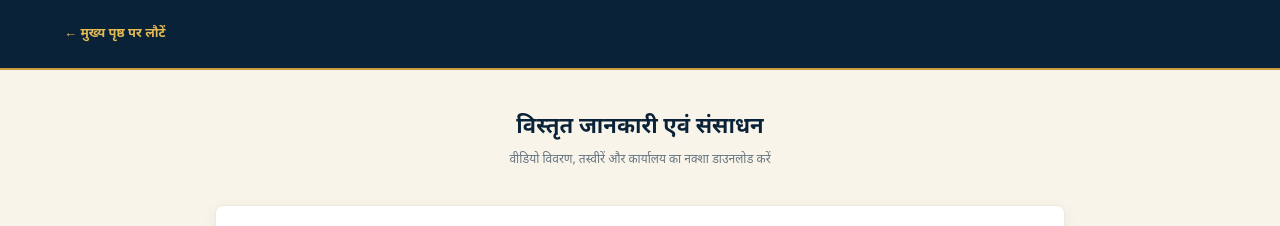
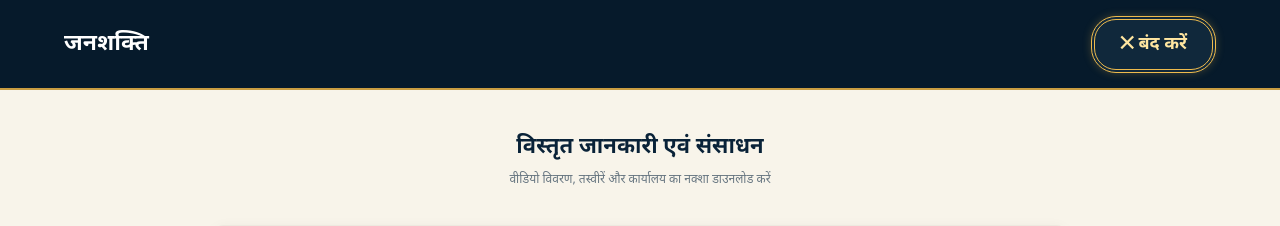
Before and after one commit to aaka9721-beep/janshakti, a plain HTML site: page Bhemeshwerpart2.html in a window 1280 px wide. Shown: the top 226 px of the page. Drawn offline with Linux system fonts and the light colour scheme.

Commit message:
Add files via upload

```diff
--- a/Bhemeshwerpart2.html
+++ b/Bhemeshwerpart2.html
@@ -5,6 +5,7 @@
     <meta charset="UTF-8">
     <meta name="viewport" content="width=device-width, initial-scale=1.0">
     <title>विस्तृत जानकारी एवं संसाधन - जनशक्ति</title>
+
     <style>
         * {
             box-sizing: border-box;
@@ -26,26 +27,39 @@
 
         /* Top Bar */
         .topbar {
-            background: #092238;
-            height: 70px;
+            background: #061a2b;
+            min-height: 90px;
             display: flex;
             align-items: center;
-            padding: 0 5%;
+            justify-content: space-between;
+            padding: 12px 5%;
             border-bottom: 2px solid #c89d42;
         }
 
-        .back-btn {
-            color: #e4bb54;
-            font-size: 13px;
-            font-weight: 600;
-            display: inline-flex;
-            align-items: center;
-            gap: 6px;
-            transition: opacity 0.2s;
+        .brand {
+            color: #ffffff;
+            font-size: 23px;
+            font-weight: 800;
         }
 
-        .back-btn:hover {
-            opacity: 0.8;
+        /* Golden Close Button */
+        .close-btn {
+            color: #ffe6a0;
+            background: #10283b;
+            border: 4px double #eebb4d;
+            border-radius: 25px;
+            padding: 13px 25px;
+            font-size: 18px;
+            font-weight: 800;
+            font-family: inherit;
+            cursor: pointer;
+            box-shadow: 0 0 8px rgba(238, 187, 77, 0.25);
+            transition: 0.2s ease;
+        }
+
+        .close-btn:hover {
+            background: #193a53;
+            box-shadow: 0 0 14px rgba(238, 187, 77, 0.45);
         }
 
         /* Container */
@@ -90,7 +104,7 @@
             padding-left: 10px;
         }
 
-        /* YouTube Video Section (Responsive 16:9) */
+        /* YouTube Video Section */
         .video-wrapper {
             position: relative;
             width: 100%;
@@ -201,6 +215,21 @@
         }
 
         @media (max-width: 600px) {
+
+            .topbar {
+                min-height: 85px;
+                padding: 12px 4%;
+            }
+
+            .brand {
+                font-size: 21px;
+            }
+
+            .close-btn {
+                font-size: 16px;
+                padding: 11px 19px;
+            }
+
             .container {
                 margin: 25px auto 40px;
                 gap: 25px;
@@ -231,7 +260,14 @@
 
     <!-- Top Navigation Bar -->
     <header class="topbar">
-        <a href="janshakti_static.html" class="back-btn">&#8592; मुख्य पृष्ठ पर लौटें</a>
+
+        <b class="brand">जनशक्ति</b>
+
+        <button type="button" class="close-btn"
+            onclick="if (history.length > 1) { history.back(); } else { location.href='janshakti_static.html'; }">
+            ✕ बंद करें
+        </button>
+
     </header>
 
     <div class="container">
@@ -247,7 +283,7 @@
             <h2>परिचय वीडियो</h2>
             <div class="video-wrapper">
                 <!-- Replace 'M7lc1UVf-VE' with your actual YouTube Video ID -->
-                <iframe src="https://www.youtube-nocookie.com/embed/xY6zluV" title="YouTube video player"
+                <iframe src="https://www.youtube-nocookie.com/embed/xY6zluV3528" title="YouTube video player"
                     allow="accelerometer; autoplay; clipboard-write; encrypted-media; gyroscope; picture-in-picture; web-share"
                     allowfullscreen>
                 </iframe>
```
